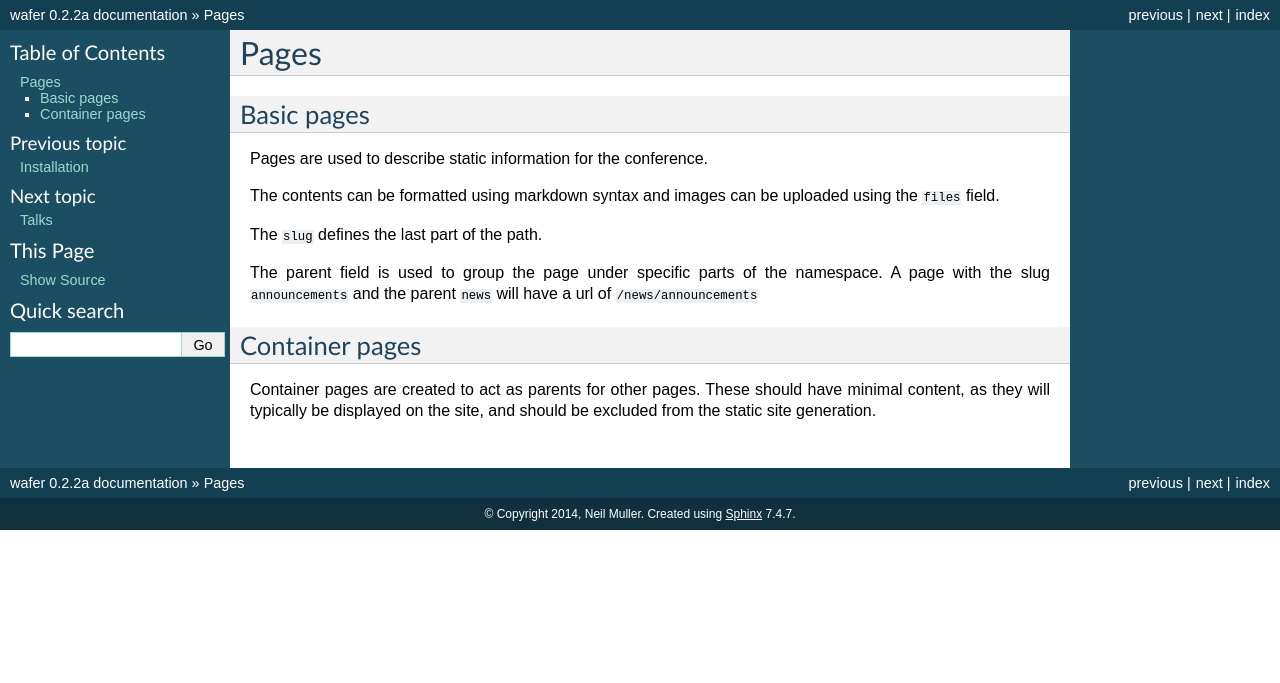
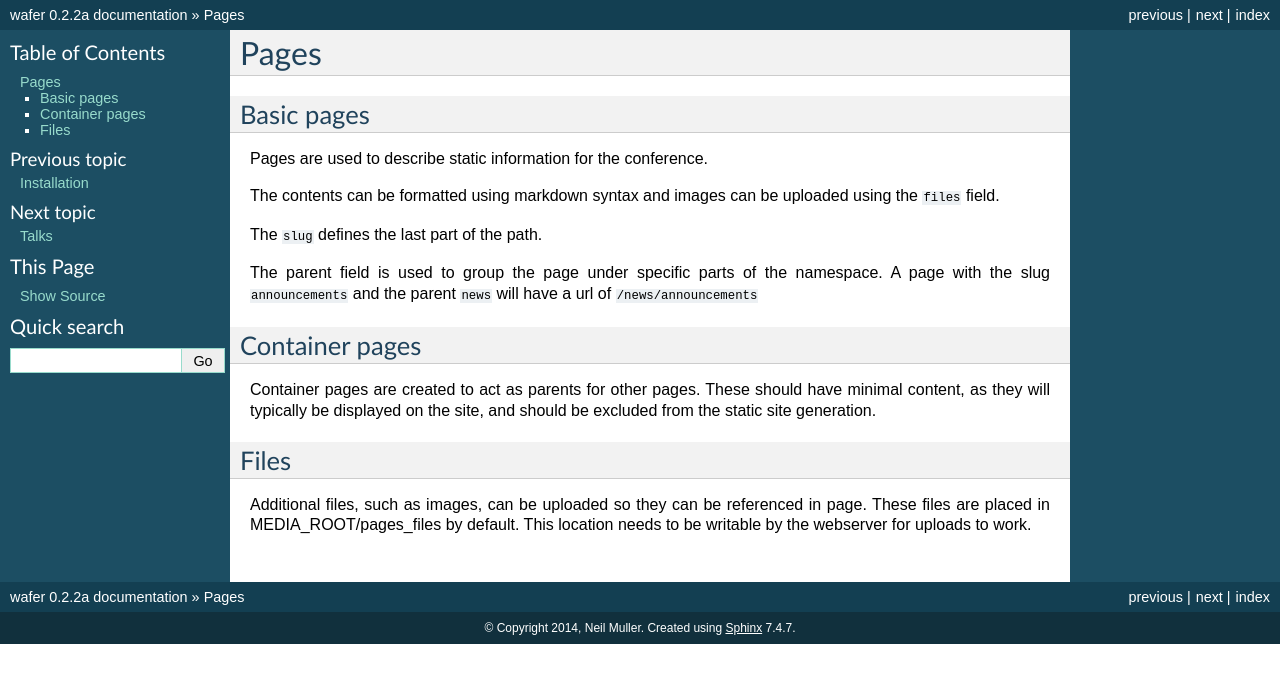
Before and after one commit to CTPUG/wafer, a Sphinx documentation site: the page built from docs/pages.rst, in a window 1280 px wide. Shown: the top 683 px of the page. Built offline with Sphinx 7.4.7, drawn with Linux system fonts in a browser that asks for light colours.

Commit message:
Add notes that MEDIA_ROOT needs to be writable

```diff
--- a/docs/install.rst
+++ b/docs/install.rst
@@ -55,6 +55,10 @@
 #. Create the default 'Page Editors' and 'Talk Mentors' groups using
    ``manage.py wafer_add_default_groups``.
 
+#. Ensure the permissions on the MEDIA_ROOT directory are correctly set so the
+   webserver can create new files there. This location is used for files uploaded
+   for pages and sponsor information.
+
 #. Have a fun conference.
 
 Using Django 1.6 and Python 3
--- a/docs/pages.rst
+++ b/docs/pages.rst
@@ -22,3 +22,10 @@
 Container pages are created to act as parents for other pages. These should
 have minimal content, as they will typically be displayed on the site,
 and should be excluded from the static site generation.
+
+Files
+=====
+
+Additional files, such as images, can be uploaded so they can be referenced in page.
+These files are placed in MEDIA_ROOT/pages_files by default. This location needs to
+be writable by the webserver for uploads to work.
```
Also changed, not shown: docs/sponsors.rst (+7 -0 lines).
